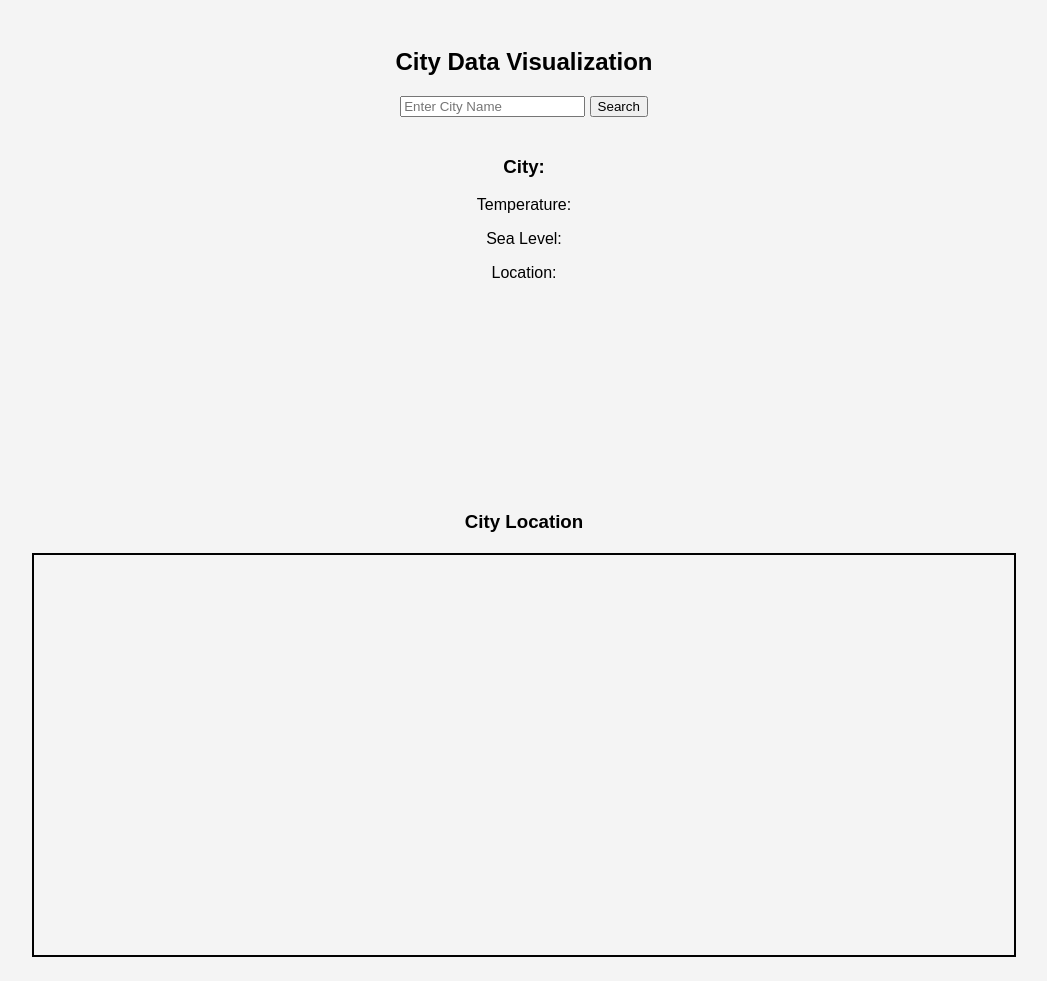
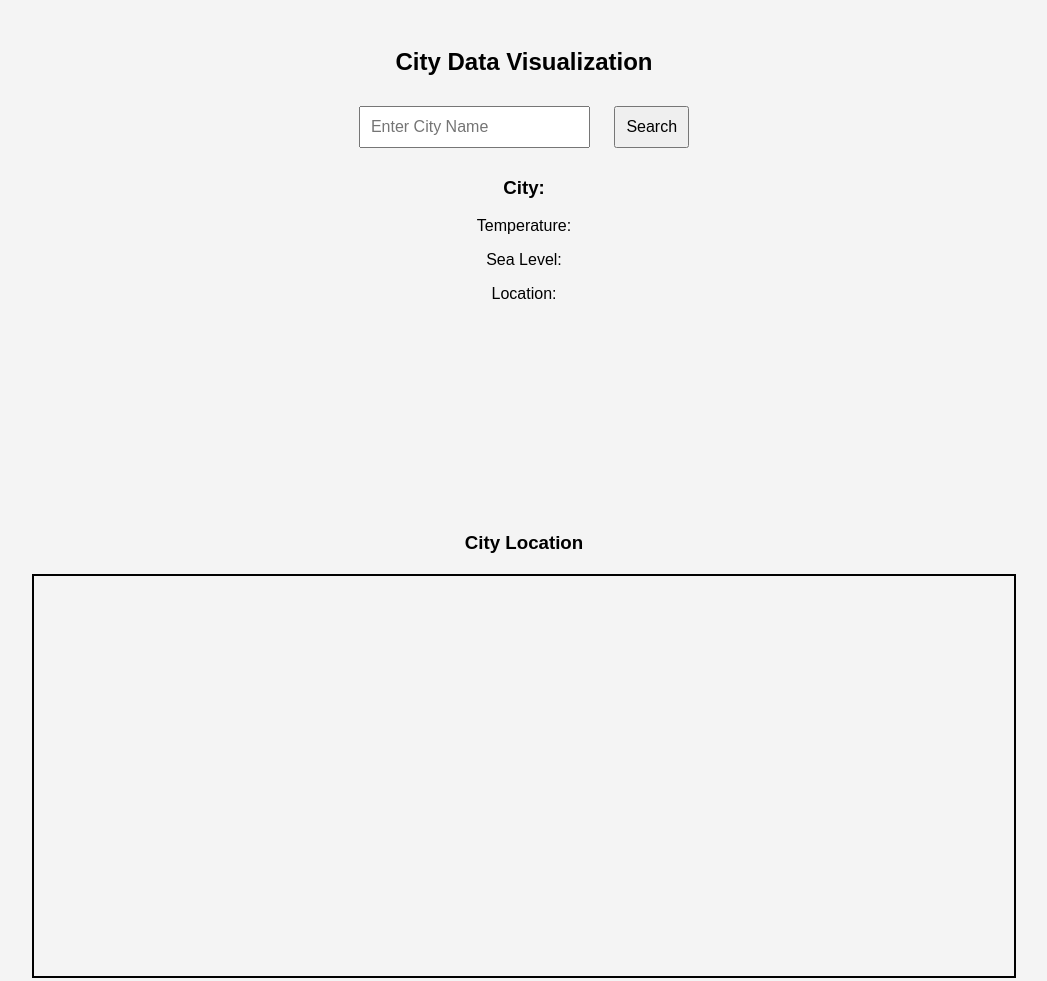
Before and after one commit to varundeepm/demo, a plain HTML site: page index.html in a window 1280 px wide. Shown: the whole page, without its empty margins (116-1163 px from the left). Drawn offline with nearby package versions, Linux system fonts and the light colour scheme.

Commit message:
Update styles.css

```diff
--- a/styles.css
+++ b/styles.css
@@ -4,35 +4,30 @@ body {
     background-color: #f4f4f4;
     padding: 20px;
 }
-
-input {
-    margin-bottom: 20px;
+input, button {
+    padding: 10px;
+    margin: 10px;
+    font-size: 16px;
 }
-
 table {
     width: 90%;
     margin: 20px auto;
     border-collapse: collapse;
     background: white;
 }
-
 th, td {
     border: 1px solid black;
     padding: 10px;
     text-align: center;
 }
-
 th {
     background-color: #4CAF50;
     color: white;
 }
-
 canvas {
     max-width: 80%;
     margin: 20px auto;
 }
-
-/* Map Styling */
 #map {
     height: 400px;
     width: 80%;
```
